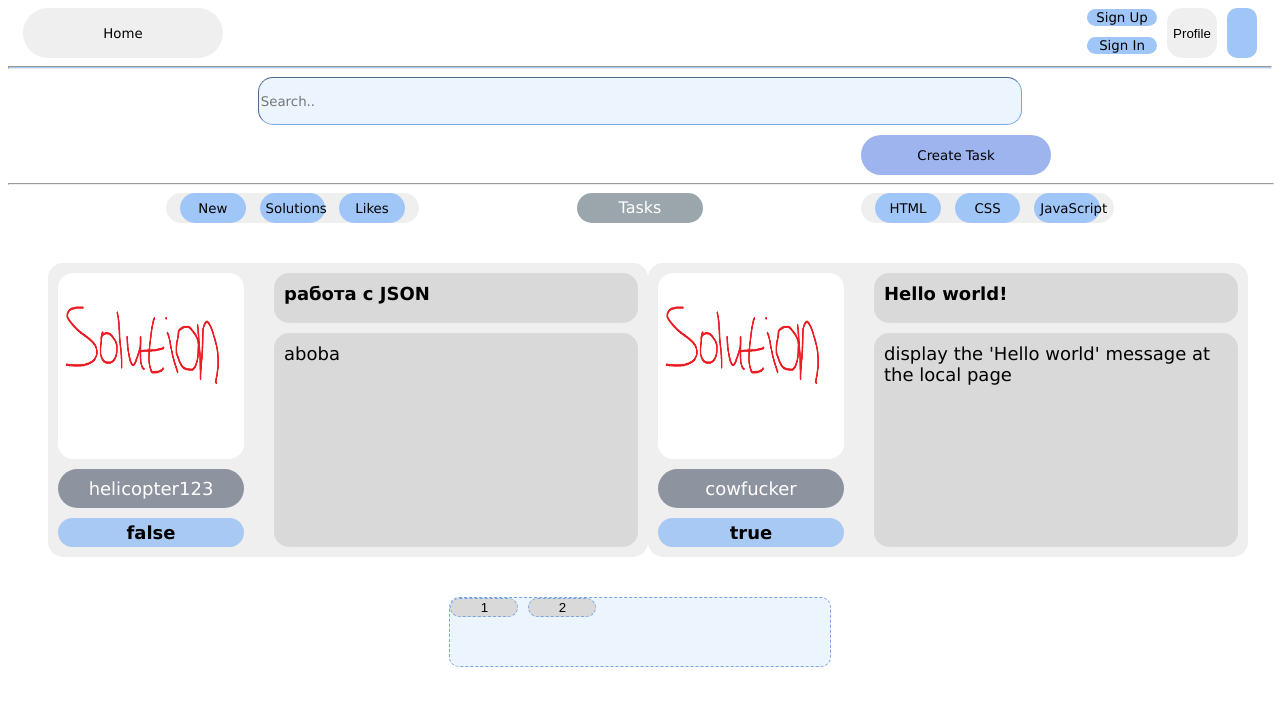
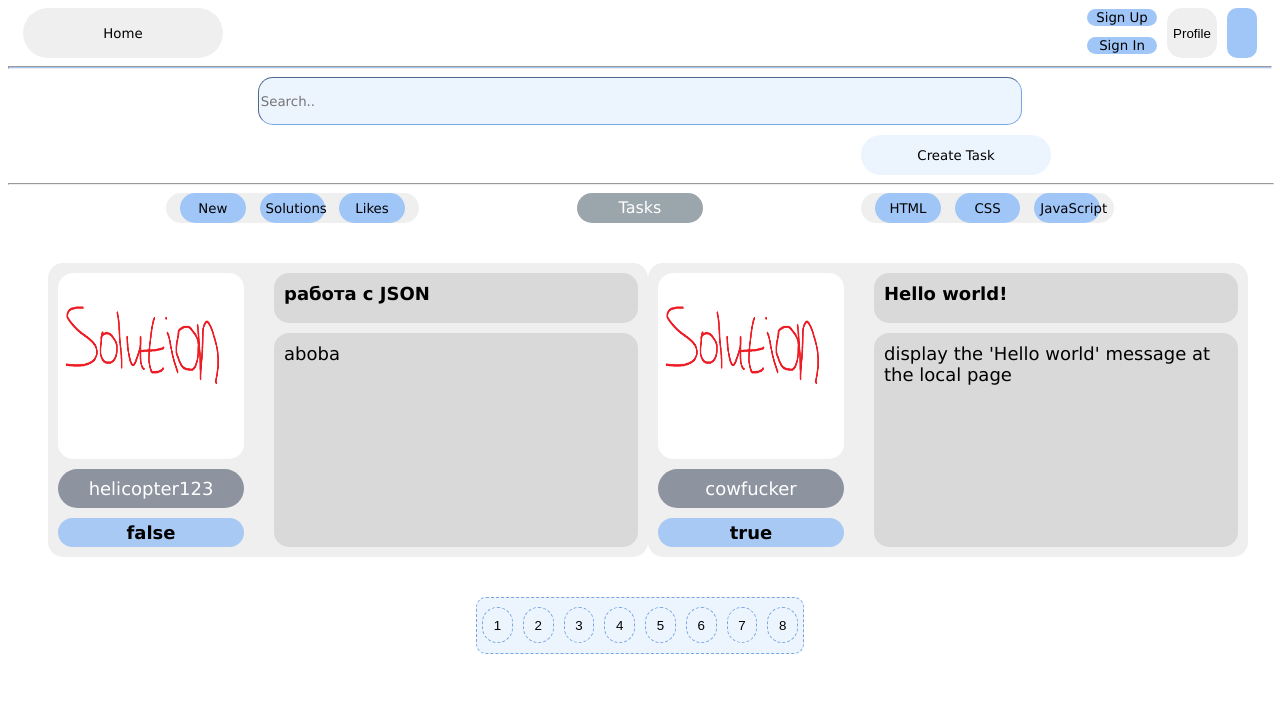
Before and after one commit to BornToCodeStudio/frontend_old, a Vue app: page / in a window 1280 px wide. Shown: the top 706 px of the page. Built offline with nearby package versions, Linux system fonts and the light colour scheme.

Commit message:
Добавлена пагинация
Пагинация заданий на главной странице

```diff
--- a/src/components/item-switcher-button.vue
+++ b/src/components/item-switcher-button.vue
@@ -1,7 +1,5 @@
 <template>
-    <router-link :to="'/'+ number">
-        <button class="number">{{number}}</button>
-    </router-link>
+        <button @click="changeTasks()" class="number">{{number}}</button>
 </template>
 
 
@@ -13,17 +11,26 @@ export default {
             type: Number,
             default: null
         }
+    },
+    methods: {
+        changeTasks() {
+            let page = this.number;
+            this.$store.state.startIndex = (page - 1) * 2;
+            if(this.$store.state.homeTasks[this.$store.state.startIndex ])
+                this.$store.state.endIndex = (page - 1) * 2 + 1;
+      }
     }
-    }
-
+}
 </script>
 
 <style lang="scss" scoped>
     .number {
-        width: 68px;
+        align-self: center;
+        width: 80%;
+        height: 80%;
         text-align: center;
         border-radius: 35px;
-        background-color: #D9D9D9;
+        background-color: #ECF4FE;
         border: 1px dashed #7AA7E2;
     }
 </style>
--- a/src/components/item-switcher.vue
+++ b/src/components/item-switcher.vue
@@ -26,20 +26,22 @@ export default {
             }
 
             return pages;
-        }
+        },
     }
 }
 </script>
 
 <style lang="scss" scoped>
     .pages__holder {
-        width: 30%;
-        height: 68px;
+        padding: 5px;
+        width: 25%;
+        height: 45px;
         border-radius: 10px;
         border: 1px dashed #7AA7E2;
         background-color: #ECF4FE;
         display: flex;
         flex-direction: row;
+        justify-content: space-around;
         gap: 10px;
     }
 </style>
--- a/src/router/index.js
+++ b/src/router/index.js
@@ -9,7 +9,7 @@ import TaskPage from '../views/task-view.vue'
 
 const routes = [
     {
-        path: '/:page?',
+        path: '/',
         name: "Home",
         component: Home
     },
--- a/src/store/index.js
+++ b/src/store/index.js
@@ -2,7 +2,9 @@ import { createStore } from 'vuex'
 
 export default createStore({
   state: {
-    homeTasks: []
+    homeTasks: [],
+    startIndex: 0,
+    endIndex: 0,
   },
   getters: {
     getTask: (state) => (id) => {
--- a/src/views/home-view.vue
+++ b/src/views/home-view.vue
@@ -44,9 +44,21 @@ export default {
 },
   data() {
       return {
-        tasks: [{author: "helicopter123", isTried: false, name: "работа с JSON", description: "aboba", previewimage: previewImageDefault, taskId: 1, },
-        {author: "cowfucker", isTried: true, name: "Hello world!", description: "display the 'Hello world' message at the local page", previewimage: previewImageDefault, taskId: 25},
-        {author: "Bob", isTried: true, name: "работа с JSON1", description: "Создайте страницу, которая отобразит сообщение «Я JavaScript!».", previewimage: previewImageDefault, taskId: 5}],
+        tasks: [{author: "helicopter123", isTried: false, name: "работа с JSON", description: "aboba", previewimage: previewImageDefault, taskId: 1},
+        {author: "cowfucker", isTried: true, name: "Hello world!", description: "display the 'Hello world' message at the local page", previewimage: previewImageDefault, taskId: 2},
+        {author: "Bob", isTried: true, name: "работа с JSON1", description: "Создайте страницу, которая отобразит сообщение «Я JavaScript!».", previewimage: previewImageDefault, taskId: 3},
+        {author: "Bob", isTried: true, name: "работа с JSON1", description: "Создайте страницу, которая отобразит сообщение «Я JavaScript!».", previewimage: previewImageDefault, taskId: 3},
+        {author: "cowfucker", isTried: true, name: "Hello world!", description: "display the 'Hello world' message at the local page", previewimage: previewImageDefault, taskId: 2},
+        {author: "Bob", isTried: true, name: "работа с JSON1", description: "Создайте страницу, которая отобразит сообщение «Я JavaScript!».", previewimage: previewImageDefault, taskId: 3},
+        {author: "Bob", isTried: true, name: "работа с JSON1", description: "Создайте страницу, которая отобразит сообщение «Я JavaScript!».", previewimage: previewImageDefault, taskId: 3},
+        {author: "cowfucker", isTried: true, name: "Hello world!", description: "display the 'Hello world' message at the local page", previewimage: previewImageDefault, taskId: 2},
+        {author: "Bob", isTried: true, name: "работа с JSON1", description: "Создайте страницу, которая отобразит сообщение «Я JavaScript!».", previewimage: previewImageDefault, taskId: 3},
+        {author: "Bob", isTried: true, name: "работа с JSON1", description: "Создайте страницу, которая отобразит сообщение «Я JavaScript!».", previewimage: previewImageDefault, taskId: 3},
+        {author: "Bob", isTried: true, name: "работа с JSON1", description: "Создайте страницу, которая отобразит сообщение «Я JavaScript!».", previewimage: previewImageDefault, taskId: 3},
+        {author: "Bob", isTried: true, name: "работа с JSON1", description: "Создайте страницу, которая отобразит сообщение «Я JavaScript!».", previewimage: previewImageDefault, taskId: 3},
+        {author: "cowfucker", isTried: true, name: "Hello world!", description: "display the 'Hello world' message at the local page", previewimage: previewImageDefault, taskId: 2},
+        {author: "Bob", isTried: true, name: "работа с JSON1", description: "Создайте страницу, которая отобразит сообщение «Я JavaScript!».", previewimage: previewImageDefault, taskId: 3},
+        {author: "Bob", isTried: true, name: "работа с JSON1", description: "Создайте страницу, которая отобразит сообщение «Я JavaScript!».", previewimage: previewImageDefault, taskId: 3}],
       }
   },
   mounted() {
@@ -60,7 +72,9 @@ export default {
         let i = 0;
         let maxI = this.tasks.length >= 2 ? 2 : this.tasks.length;
         let arr = [];
-        this.tasks.forEach(function(item) {
+        if (this.$store.state.endIndex == 0)
+        {
+          this.tasks.forEach(function(item) {
             if (i == maxI)
               return arr;
             else
@@ -68,7 +82,15 @@ export default {
             arr.push(item);
         });
 
-        return arr;
+          return arr;
+        }
+
+        else {
+          arr.push(this.tasks[this.$store.state.startIndex]);
+          arr.push(this.tasks[this.$store.state.endIndex]);
+
+          return arr
+        }
       },
       calculatePages(length) {
         return length != 0 ? Math.ceil(length / 2) : 0;
@@ -134,7 +156,7 @@ export default {
         margin-left: 50%;
         border-radius: 20px;
         border-width: 0px;
-        background-color: #9EB4EE;
+        background-color: #ECF4FE;
       }
 
       #create__task:hover{
```
